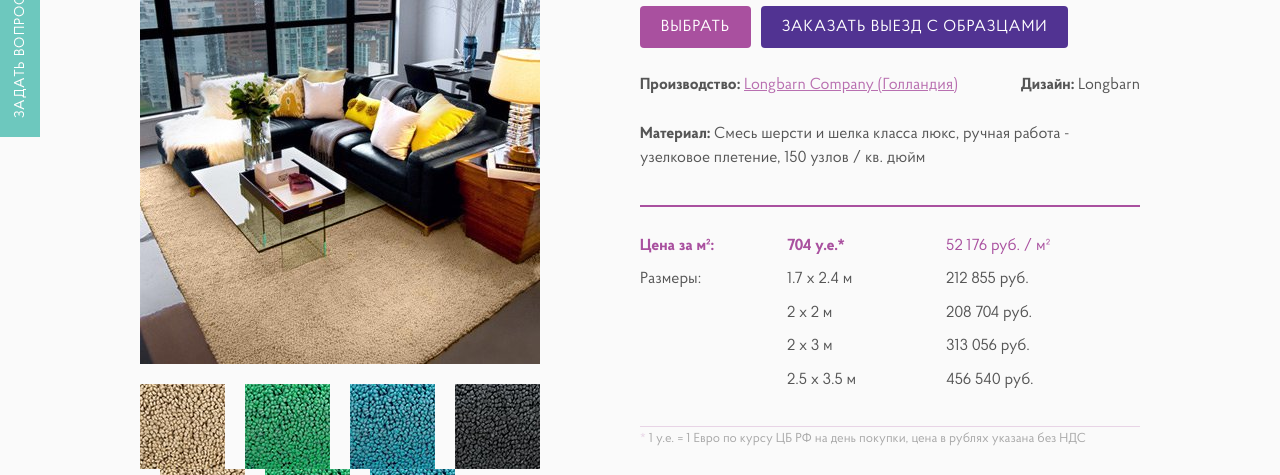
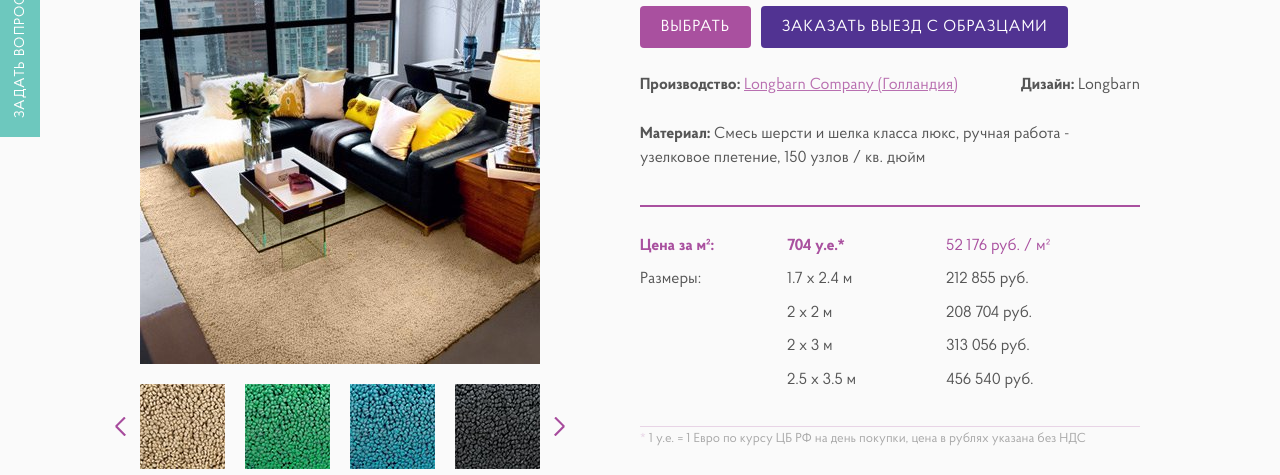
Before and after one commit to UnDrewHa/zefir-pages, a plain HTML site: page product_color.html in a window 1280 px wide. Shown: the part 440-915 px from the top of the page. Drawn offline with nearby package versions, Linux system fonts and the light colour scheme; files whose address does not match are found by name.

Commit message:
поправил путь в продуктовке

```diff
--- a/product_color.html
+++ b/product_color.html
@@ -228,5 +228,5 @@
     <div class="callback-question"><a href="#"></a></div>
   </div>
   <script src="https://code.jquery.com/jquery-1.12.0.min.js"></script>
-  <script src="_js/main.js"></script>
+  <script src="js/main.js"></script>
 </body>
```
Also changed, not shown: product.html (+1 -1 lines).
